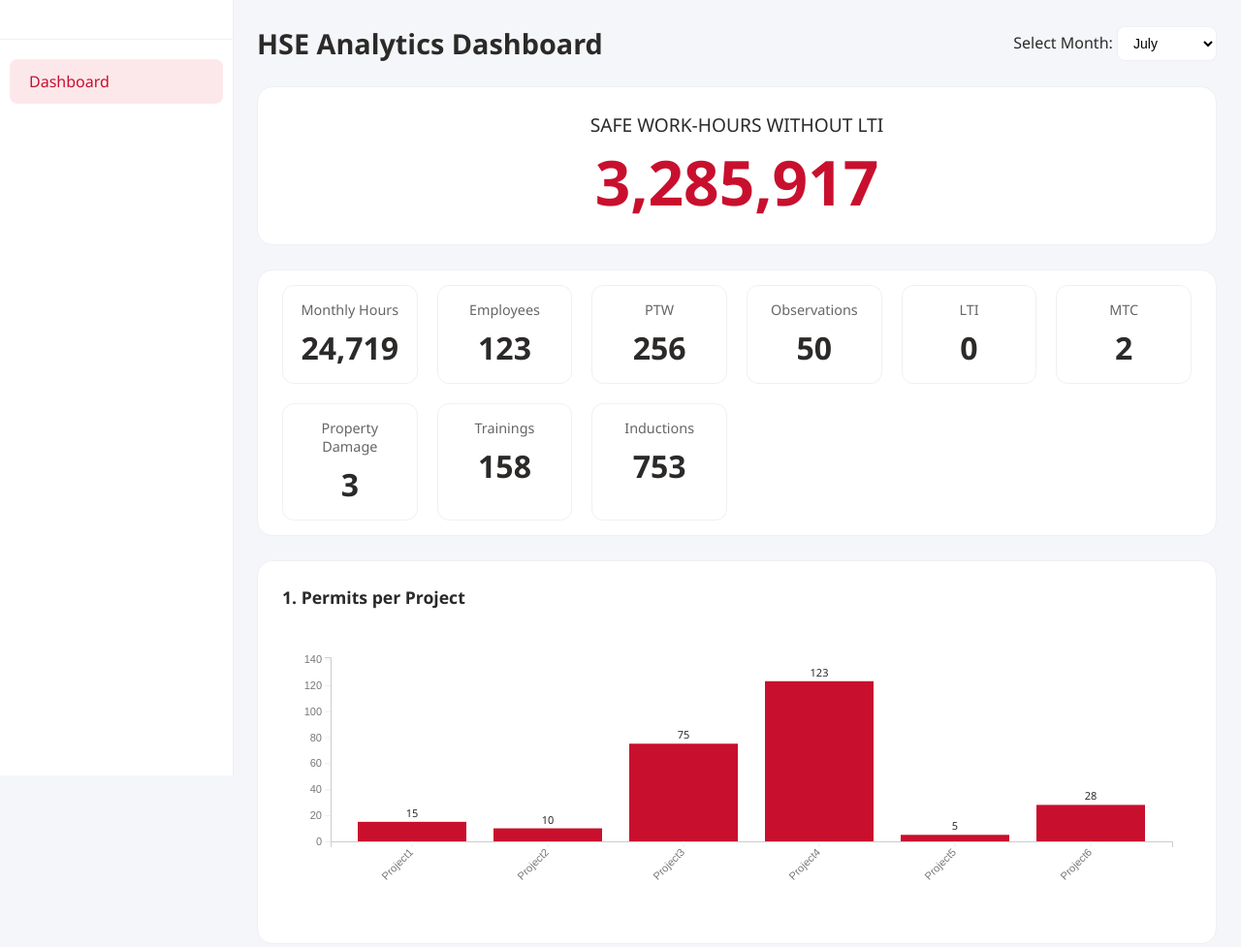
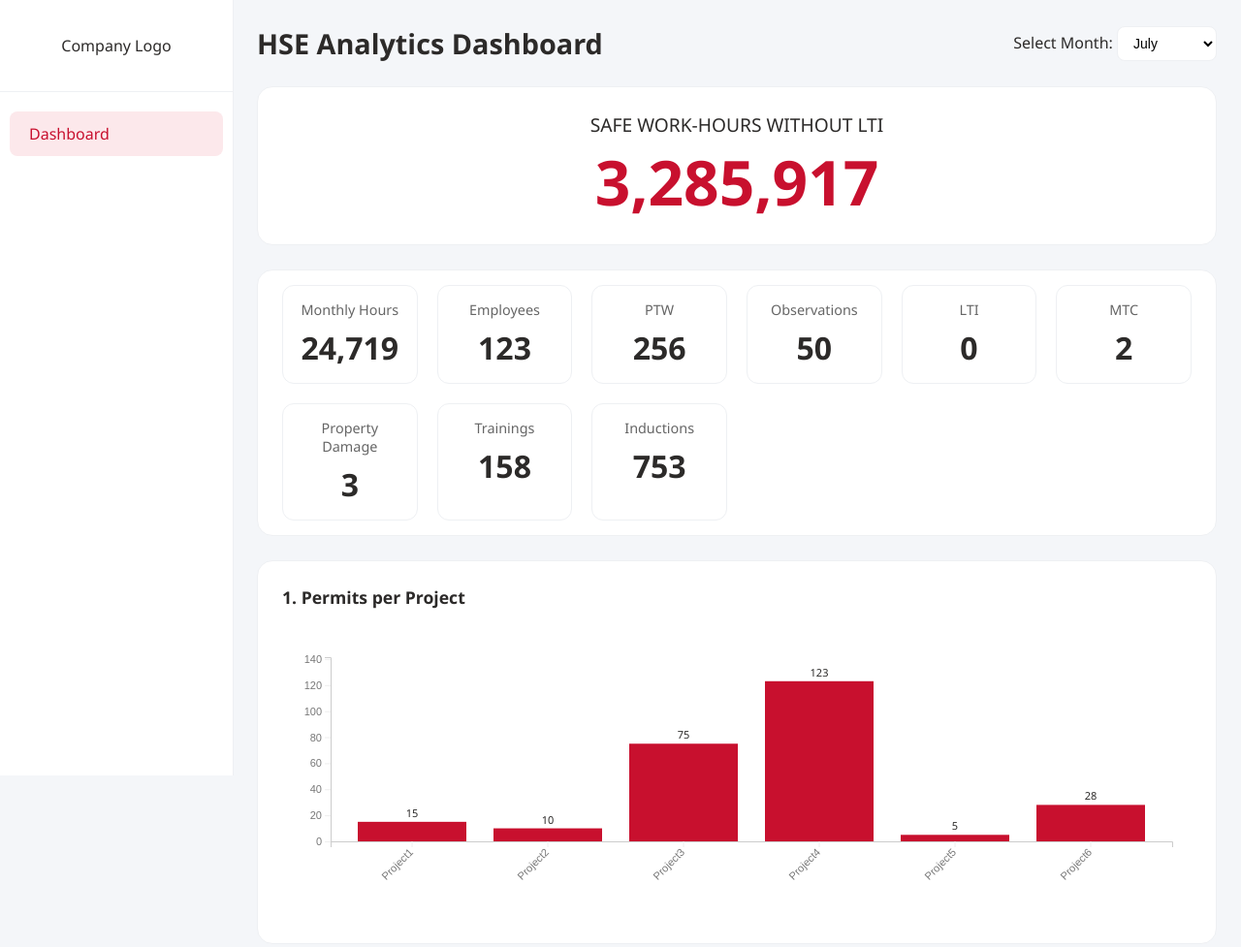
Before and after one commit to mostafa-eissa2/HSE-Dashboard-Example, a plain HTML site: page index.html in a window 1280 px wide. Shown: the top 977 px of the page at 97% size. Drawn offline with nearby package versions, Linux system fonts and the light colour scheme.

Commit message:
index.html

```diff
--- a/index.html
+++ b/index.html
@@ -4,8 +4,7 @@
 <head>
     <meta charset="UTF-8" />
     <meta name="viewport" content="width=device-width, initial-scale=1.0" />
-    <title>HSE Dashboard</title>
-    <link rel="icon" type="image/png" href="TURNKEY3.png">
+    <title>TURNKEY - HSE Dashboard</title>
     <link rel="stylesheet" href="style.css" />
     <script src="https://d3js.org/d3.v7.min.js"></script>
 </head>
@@ -14,7 +13,7 @@
     <div class="dashboard-container">
         <aside class="sidebar">
             <div class="sidebar-header">
-
+                <P class="logo"> Company Logo </P>
             </div>
             <nav class="sidebar-nav">
                 <a href="#" class="nav-item active">Dashboard</a>
@@ -24,7 +23,7 @@
 
         <main class="main-content">
             <header class="main-header">
-
+                <P class="logo-mobile"> Company Logo </P>
 
                 <h1>HSE Analytics Dashboard</h1>
                 <div class="controls-container">
```
